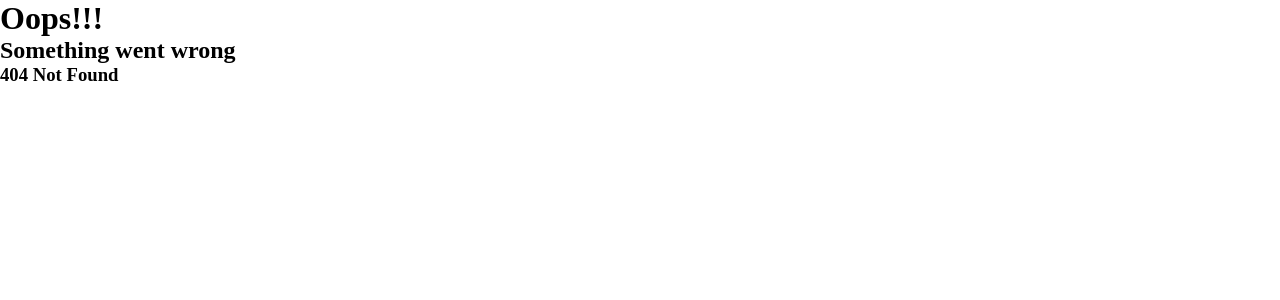
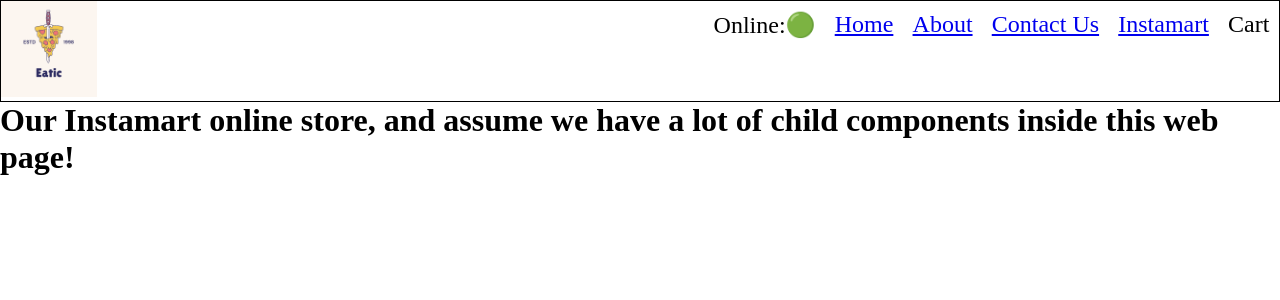
Before and after one commit to SaketKothari/eatsy-food-ordering-webapp, a React (Vite) app: page /instamart in a window 1280 px wide. Before the commit this address had no page. Shown: the top 300 px of the page. Built offline with nearby package versions, Linux system fonts and the light colour scheme.

Commit message:
feat: lazy loading to have 1 more JS file for big component

```diff
--- a/src/App.js
+++ b/src/App.js
@@ -1,4 +1,4 @@
-import React from 'react';
+import React, { lazy, Suspense } from 'react';
 import ReactDOM from 'react-dom/client';
 import { createBrowserRouter, Outlet, RouterProvider } from 'react-router-dom';
 
@@ -8,6 +8,7 @@ import Contact from './pages/Contact';
 import Body from './components/Body';
 import Error from './components/Error';
 import Header from './components/Header';
+const Instamart = lazy(() => import('./components/Instamart'));
 import RestaurantMenu from './components/RestaurantMenu';
 
 const AppLayout = () => {
@@ -38,6 +39,14 @@ const appRouter = createBrowserRouter([
         element: <Contact />,
       },
       {
+        path: '/instamart',
+        element: (
+          <Suspense fallback={<h1>Loading...</h1>}>
+            <Instamart />
+          </Suspense>
+        ),
+      },
+      {
         path: '/restaurants/:resId',
         element: <RestaurantMenu />,
       },
--- a/src/components/Header.jsx
+++ b/src/components/Header.jsx
@@ -22,6 +22,9 @@ const Header = () => {
           <li>
             <Link to="/contact">Contact Us</Link>
           </li>
+          <li>
+            <Link to="/instamart">Instamart</Link>
+          </li>
           <li>Cart</li>
         </ul>
       </div>
--- /dev/null
+++ b/src/components/Instamart.jsx
@@ -0,0 +1,10 @@
+const Instamart = () => {
+  return (
+    <h1>
+      Our Instamart online store, and assume we have a lot of child components
+      inside this web page!
+    </h1>
+  );
+};
+
+export default Instamart;
```
